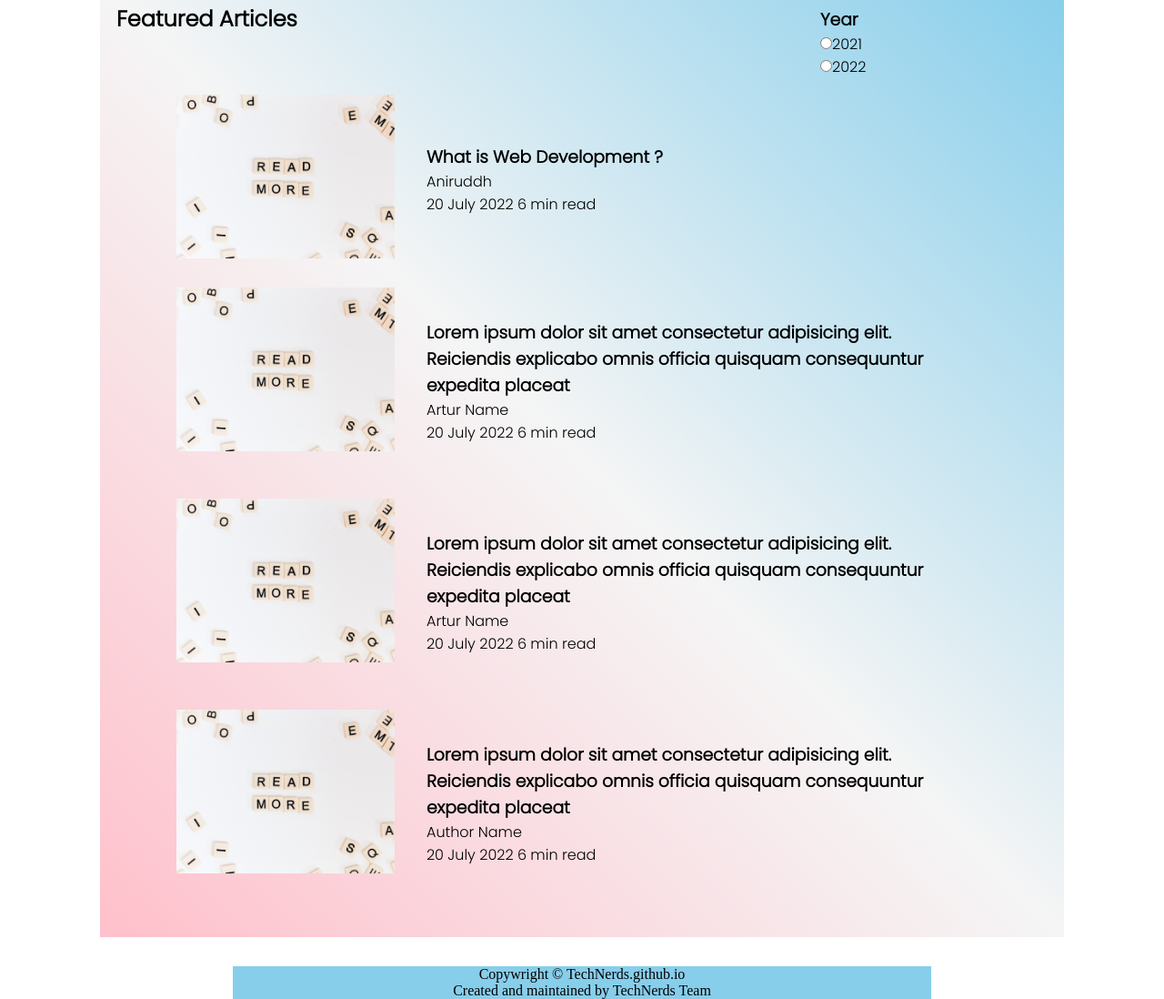
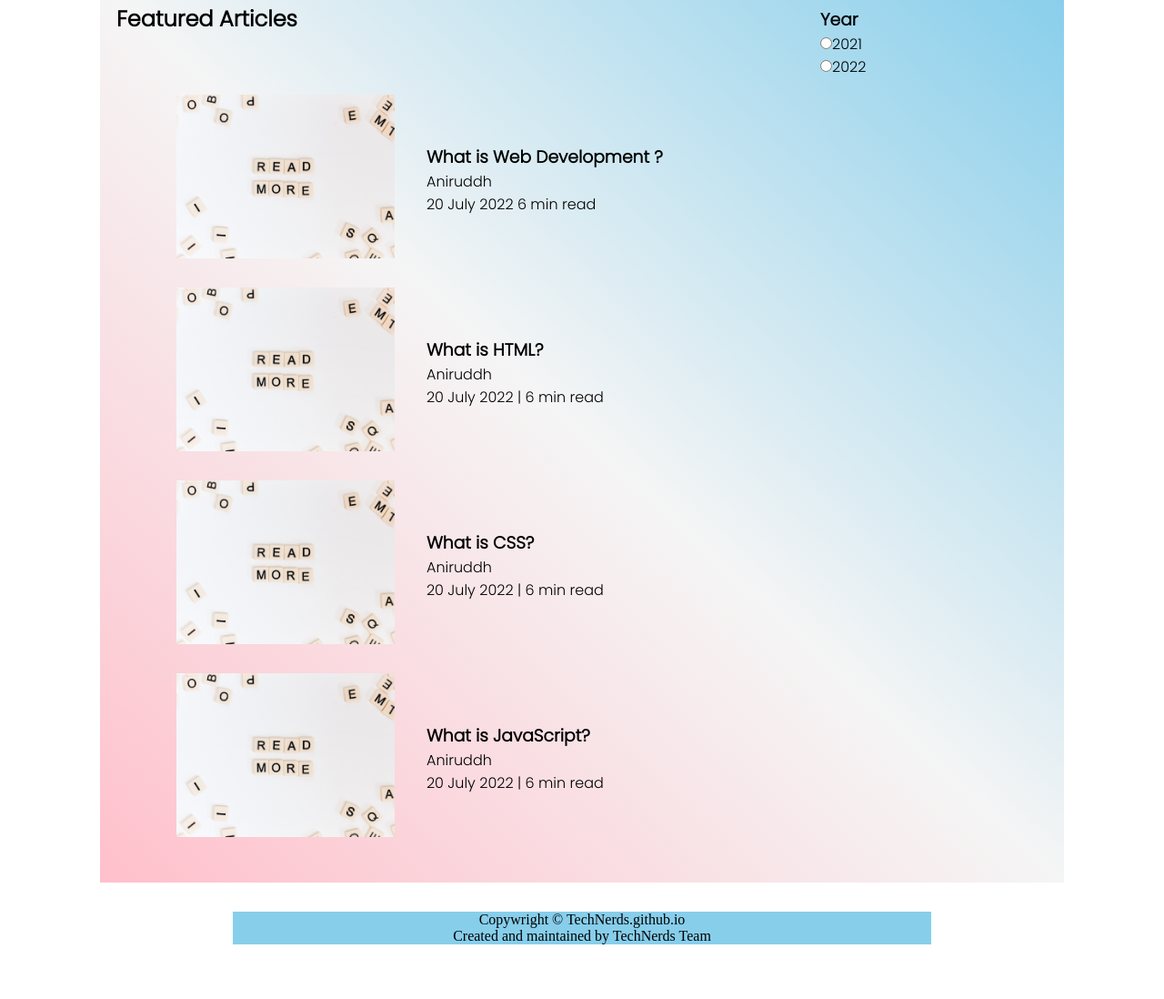
Before and after one commit to Aniruddha-Bajpai/TechNerds, a plain HTML site: page index.html in a window 1280 px wide. Shown: the part 629-1727 px from the top of the page at 91% size. After the commit the page ends 1667 px from the top, so only its background shows below. Drawn offline with Linux system fonts and the light colour scheme; a web font is replaced by a local one.

Commit message:
minor changes added

```diff
--- a/index.html
+++ b/index.html
@@ -22,7 +22,7 @@
         </ul>
       </div>
       <div class="nav-right">
-        <form action="/search.html" method="get">
+        <form action="./search.html" method="get">
           <input
             class="right-input"
             name="query"
@@ -73,7 +73,7 @@
             <img src="img/blog2.jpg" alt="img1" />
           </div>
           <div class="section-article-content font1">
-            <a href="/blog.html">
+            <a href="./blog.html">
               <h3>What is Web Development ?</h3>
             </a>
             <div>Aniruddh</div>
@@ -87,14 +87,10 @@
           </div>
           <div class="section-article-content font1">
             <a href="#">
-              <h3>
-                Lorem ipsum dolor sit amet consectetur adipisicing elit.
-                Reiciendis explicabo omnis officia quisquam consequuntur
-                expedita placeat
-              </h3>
+              <h3>What is HTML?</h3>
             </a>
-            <div>Artur Name</div>
-            <span>20 July 2022 6 min read</span>
+            <div>Aniruddh</div>
+            <span>20 July 2022 | 6 min read</span>
           </div>
         </div>
 
@@ -104,14 +100,10 @@
           </div>
           <div class="section-article-content font1">
             <a href="#">
-              <h3>
-                Lorem ipsum dolor sit amet consectetur adipisicing elit.
-                Reiciendis explicabo omnis officia quisquam consequuntur
-                expedita placeat
-              </h3>
+              <h3>What is CSS?</h3>
             </a>
-            <div>Artur Name</div>
-            <span>20 July 2022 6 min read</span>
+            <div>Aniruddh</div>
+            <span>20 July 2022 | 6 min read</span>
           </div>
         </div>
 
@@ -121,14 +113,10 @@
           </div>
           <div class="section-article-content font1">
             <a href="#">
-              <h3>
-                Lorem ipsum dolor sit amet consectetur adipisicing elit.
-                Reiciendis explicabo omnis officia quisquam consequuntur
-                expedita placeat
-              </h3>
+              <h3>What is JavaScript?</h3>
             </a>
-            <div>Author Name</div>
-            <span>20 July 2022 6 min read</span>
+            <div>Aniruddh</div>
+            <span>20 July 2022 | 6 min read</span>
           </div>
         </div>
       </div>
```
Also changed, not shown: about.html (+1 -1 lines), blog.html (+4 -4 lines), contact.html (+1 -1 lines), search.html (+1 -1 lines).
